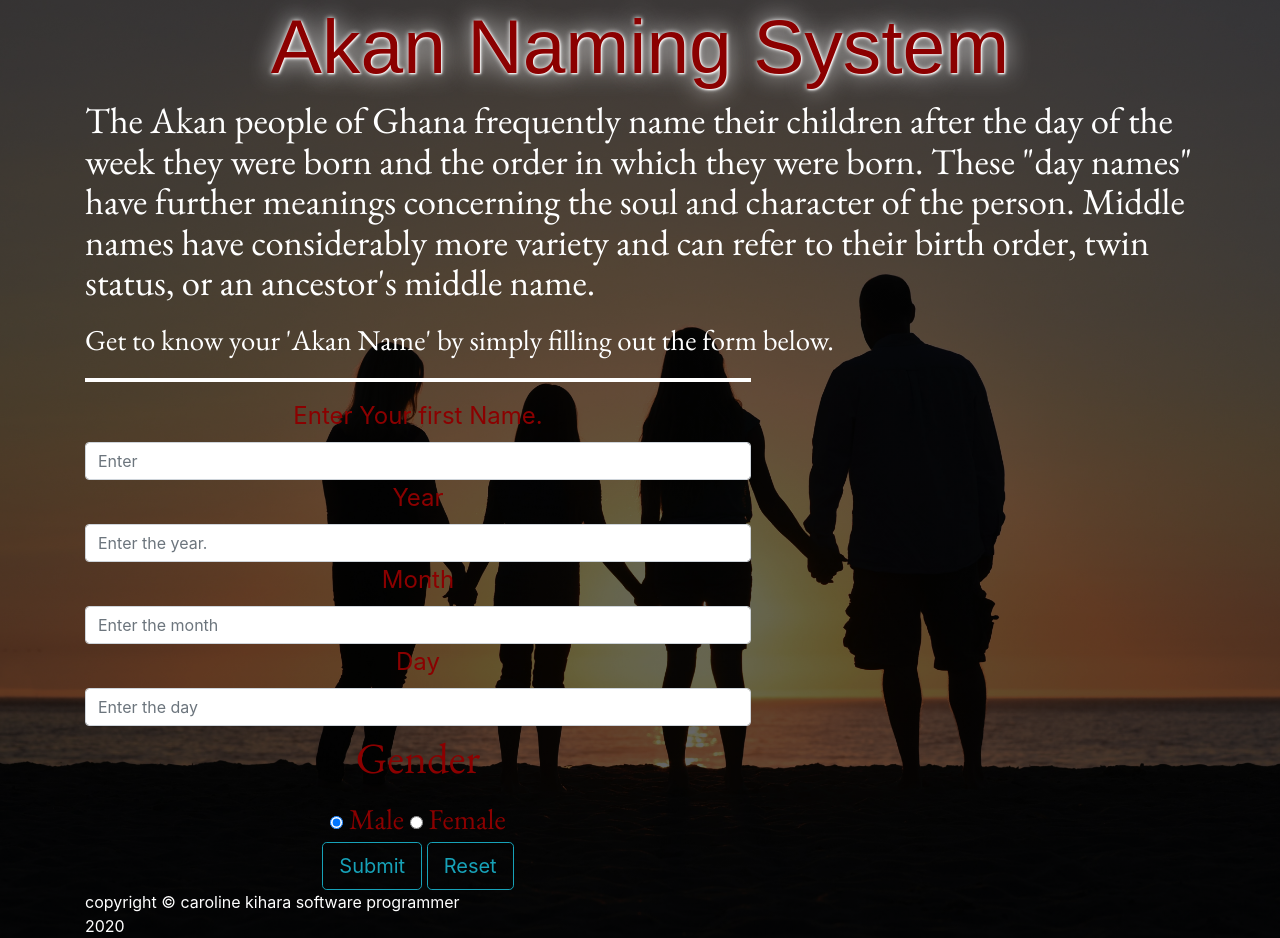
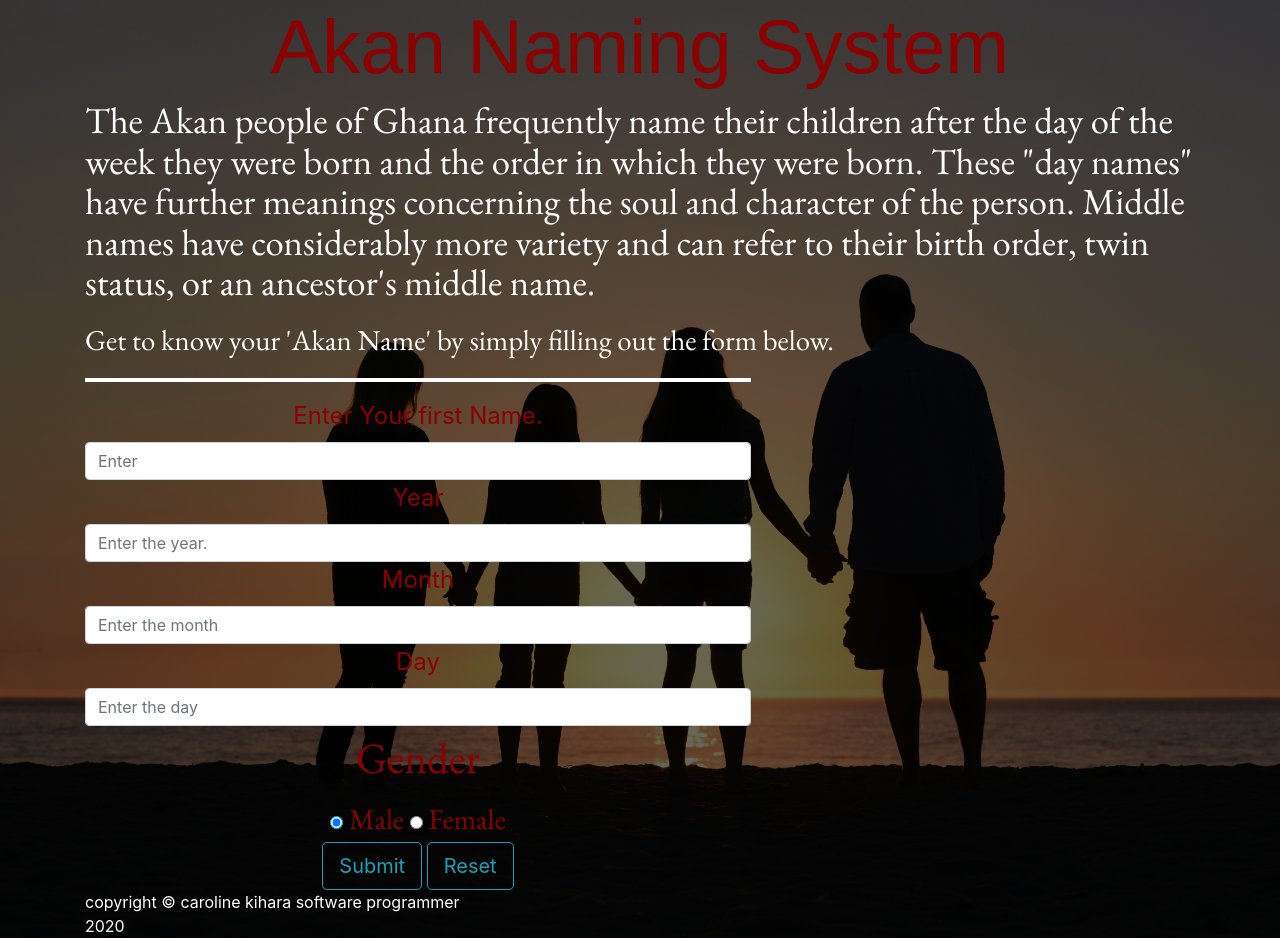
Before and after one commit to carolinekihara/Akan-naming-system, a plain HTML site: page index.html in a window 1280 px wide. Drawn offline with nearby package versions, Linux system fonts and the light colour scheme.

Commit message:
modified h1

```diff
--- a/css/styles.css
+++ b/css/styles.css
@@ -9,7 +9,6 @@ body {
 }
 h1 {
     font-family: Arial, Helvetica, sans-serif;
-    text-shadow: 1px 1px 2px white, 0 0 25px white, 0 0 5px white;
     font-size:4.8em;
     text-align:center;
     color: darkred;
```
